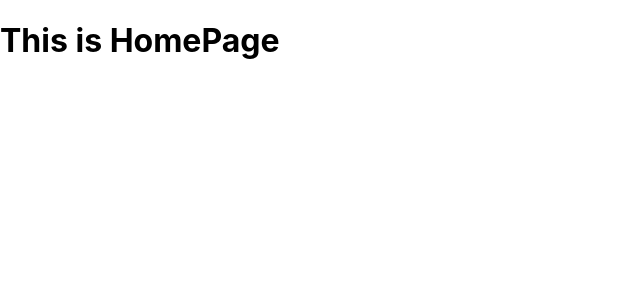
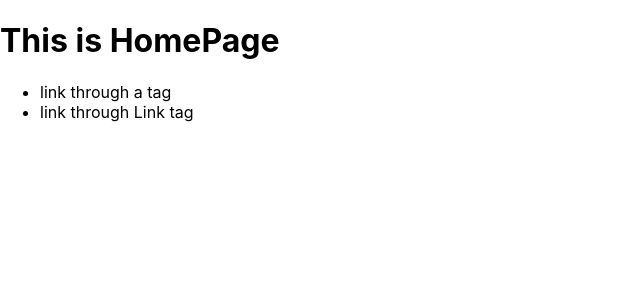
Before and after one commit to tkddls8848/TIL, a Next.js app in the folder learn_nextjs/: page / in a window 1280 px wide. Shown: the top 300 px of the page, without its empty margins (0-640 px from the left). Built offline with nearby package versions, Linux system fonts and the light colour scheme.

Commit message:
navigate by Link

```diff
--- a/learn_nextjs/pages/index.js
+++ b/learn_nextjs/pages/index.js
@@ -1,7 +1,17 @@
+import Link from "next/link";
+
 function HomePage() {
   return (
     <div>
       <h1>This is HomePage</h1>
+      <ul>
+        <li>
+          <a href="/portfolio">link through a tag</a>
+        </li>
+        <li>
+          <Link href="/portfolio">link through Link tag</Link>
+        </li>
+      </ul>
     </div>
   );
 };
--- a/learn_nextjs/pages/portfolio/index.js
+++ b/learn_nextjs/pages/portfolio/index.js
@@ -2,6 +2,7 @@ function PortfolioPage() {
     return (
       <div>
         <h1>This is PortfolioPage</h1>
+        <a href="/">To home</a>
       </div>
     );
   };
```
Also changed, not shown: learn_nextjs/pages/blog/[...slug].js (deleted, +0 -14 lines), learn_nextjs/pages/dynamicfolder/[id]/index.js (added, +12 -0 lines).
